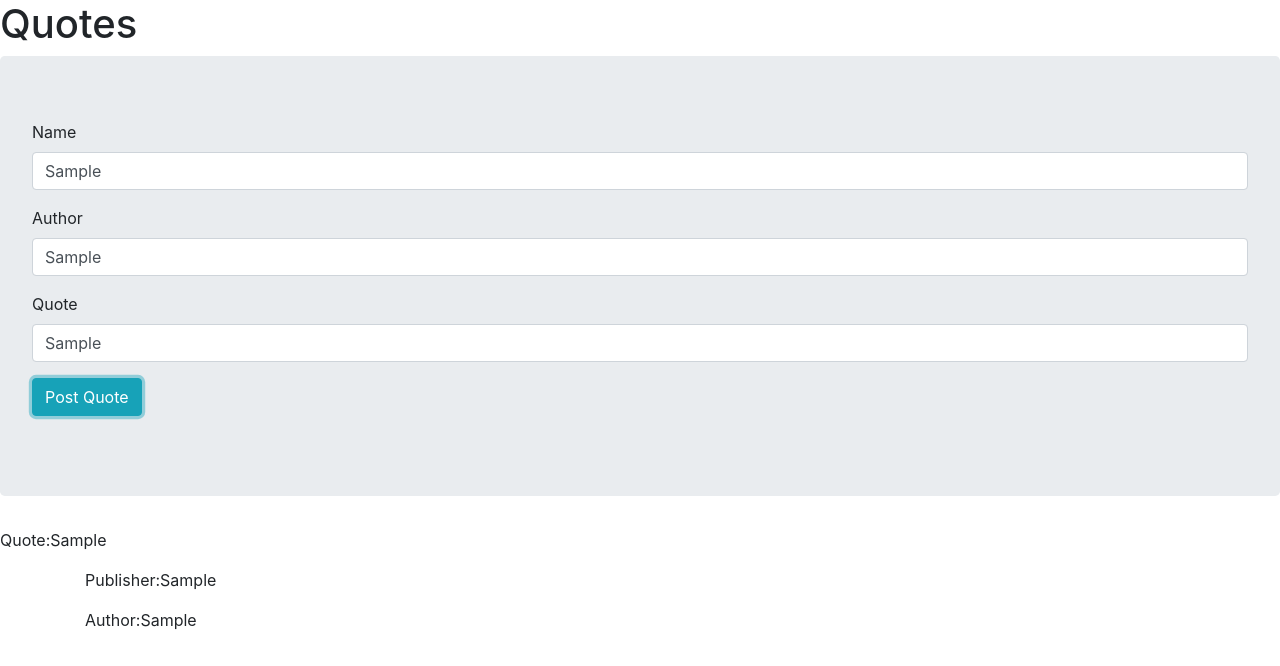
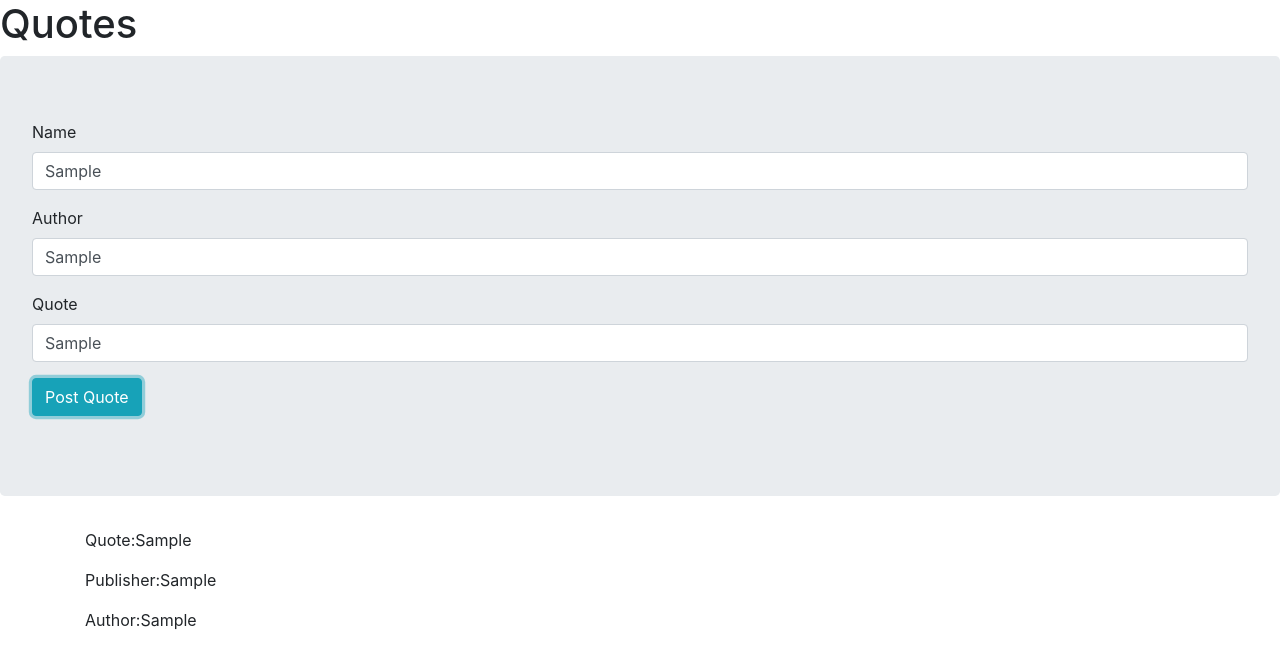
Before and after one commit to Brayonski/Quotes, an Angular app: page / in a window 1280 px wide. Both pictures are taken after typing "Sample", "Sample", "Sample" into the empty fields and a click on the button "Post Quote". Shown: the top 666 px of the page. Built offline with nearby package versions, Linux system fonts and the light colour scheme.

Commit message:
changed post component of quote

```diff
--- a/src/app/quote-details/quote-details.component.html
+++ b/src/app/quote-details/quote-details.component.html
@@ -1,4 +1,8 @@
 <div class="container">
+  <p appHighlight>
+    Quote:{{quote.quotestr}}
+  </p>
+
   <p class="quote">
     Publisher:{{quote.publisher}}
   </p>
--- a/src/app/quote/quote.component.html
+++ b/src/app/quote/quote.component.html
@@ -1,9 +1,7 @@
 <app-header></app-header>
 <app-form (emitQuote)="addQuote($event)"></app-form>
 <div *ngFor="let quote of quotes; let i=index">
-    <p appHighlight>
-        Quote:{{quote.quotestr}}
-    </p>
+
     <app-quote-details [quote]="quote"></app-quote-details>
 
 </div>
```
